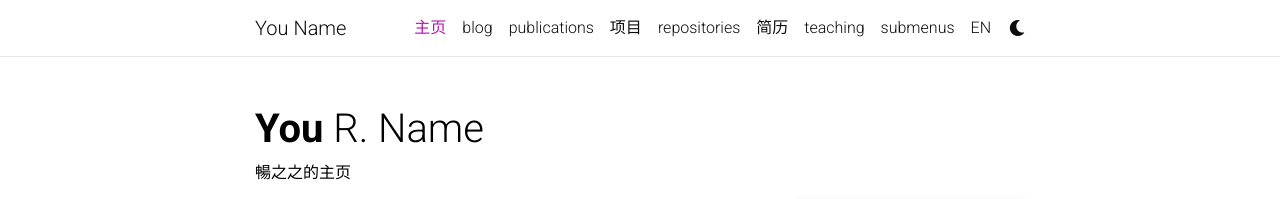
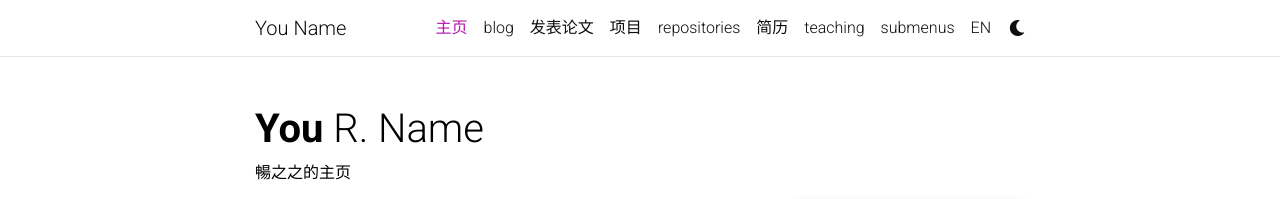
Before and after one commit to czz-naoc/czz-naoc.github.io, a Jekyll site: the page built from _pages/about.md, in a window 1280 px wide. Shown: the top 199 px of the page. Built offline with Jekyll 4.4.1, drawn with Linux system fonts in a browser that asks for light colours; full-size pictures stand in for the smaller copies a plugin makes; emoji names are drawn with the system emoji font; comment, search, counter and statistics services are not loaded; a style sheet for code colours, icons or effects is not loaded.

Commit message:
Update publications.md

```diff
--- a/_pages/publications.md
+++ b/_pages/publications.md
@@ -1,7 +1,9 @@
 ---
 layout: page
 permalink: /publications/
-title: publications
+title: 发表论文
+lang: zh
+ref: publications
 description: publications by categories in reversed chronological order. generated by jekyll-scholar.
 years: [1967, 1956, 1950, 1935, 1905]
 nav: true
```
